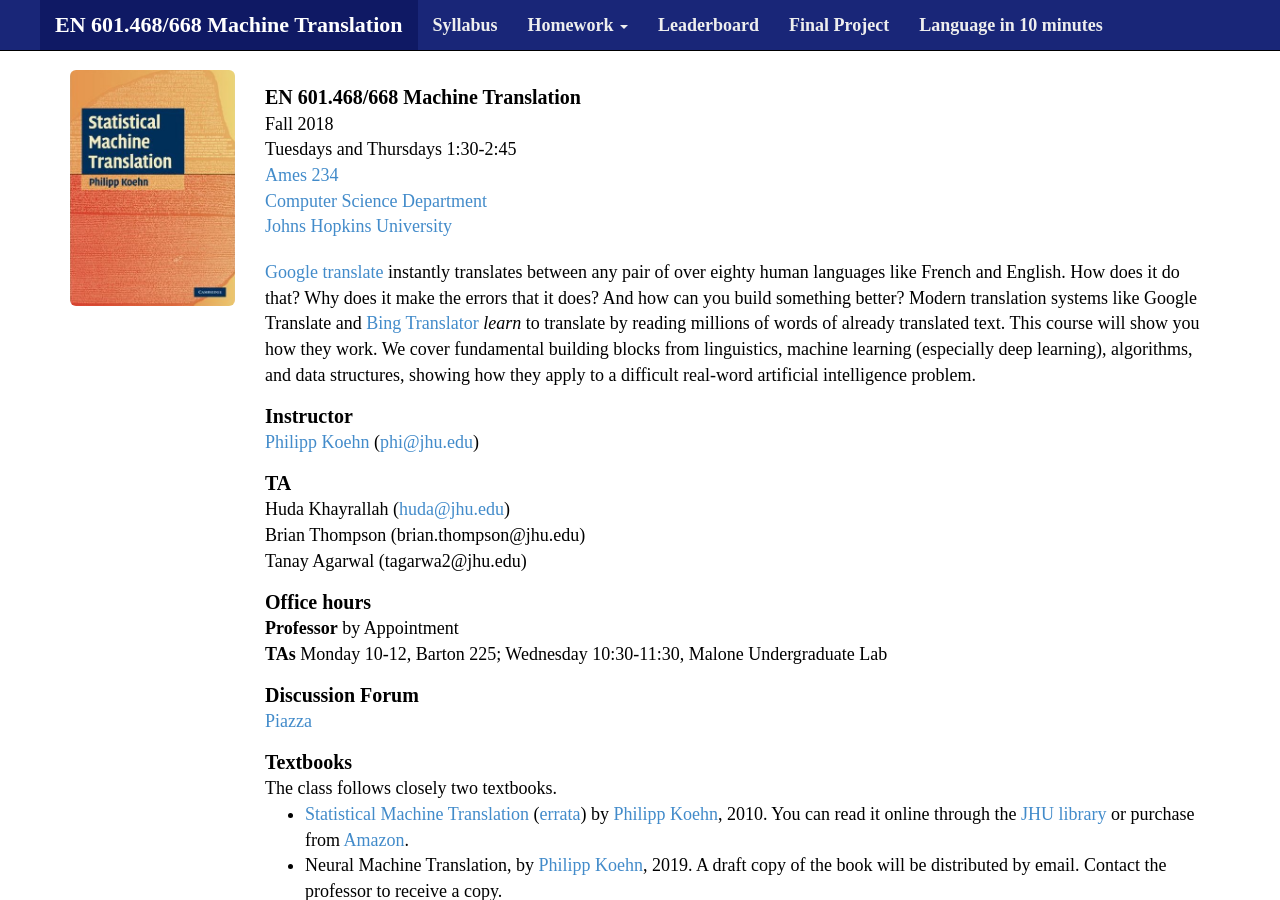
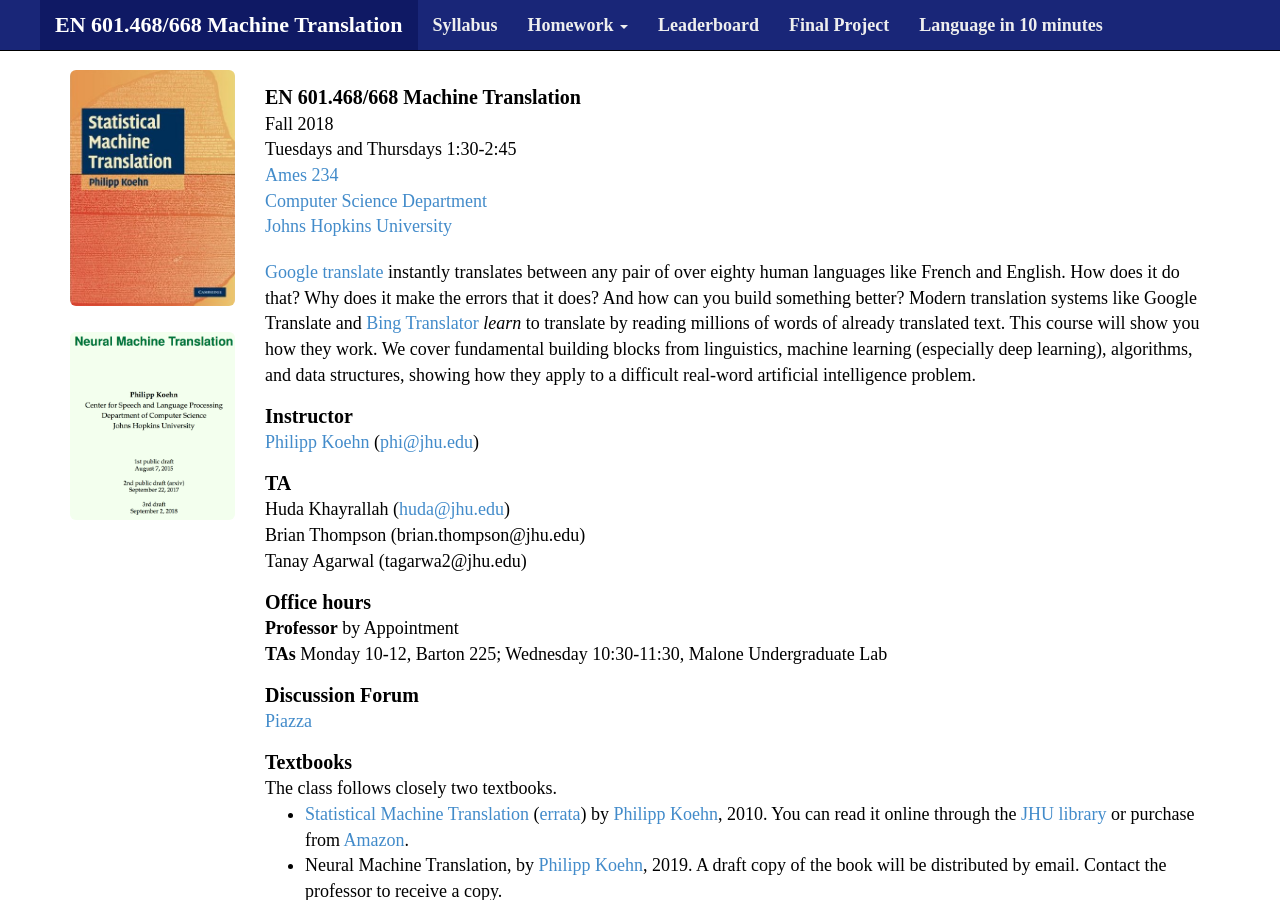
Before and after one commit to mt-class/jhu, a Jekyll site: the page built from index.md, in a window 1280 px wide and 900 px high. Built offline with Jekyll 4.4.1, drawn with Linux system fonts in a browser that asks for light colours; nearby versions of some CDN libraries; some web fonts are replaced.

Commit message:
Update default.html

```diff
--- a/_layouts/default.html
+++ b/_layouts/default.html
@@ -75,6 +75,7 @@
           <img src="assets/img/{{ page.img }}.jpg" class="img-responsive img-rounded" alt="{{ page.picture }}"/>
           {% if page.img_link %}</a>{% endif %}
           <span class="text-muted"><i>{{ page.caption }}</i></span>
+          {% if page.img2 %}<br><img src="assets/img/{{ page.img2 }}" class="img-responsive img-rounded" alt="{{ page.picture }}"/>{% endif %}
         </div>
         <div class="col-sm-10">
           {{ content }}
```
